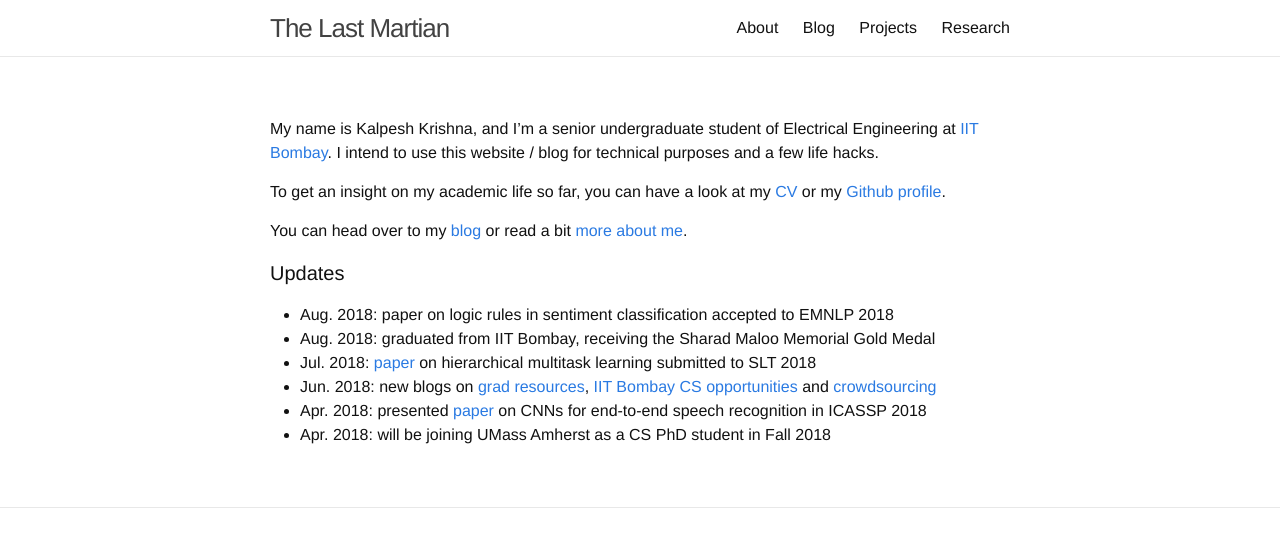
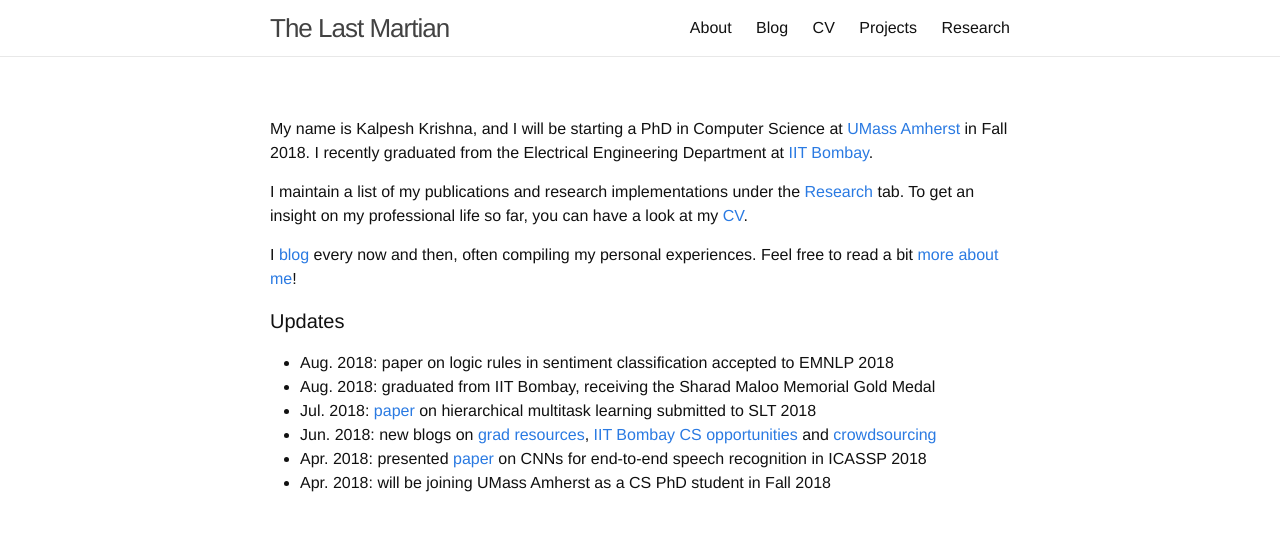
Before and after one commit to martiansideofthemoon/martiansideofthemoon.github.io, a Jekyll site: the page built from index.md, in a window 1280 px wide, cut to the strip 0-534 px from the top of the page. Built offline with Jekyll 4.4.1, drawn with Linux system fonts in a browser that asks for light colours; comment, search, counter and statistics services are not loaded.

Commit message:
Adding CV tab

```diff
--- a/index.md
+++ b/index.md
@@ -3,11 +3,11 @@ layout: page
 ---
 {% include JB/setup %}
 
-My name is Kalpesh Krishna, and I'm a senior undergraduate student of Electrical Engineering at [IIT Bombay](http://iitb.ac.in). I intend to use this website / blog for technical purposes and a few life hacks.
+My name is Kalpesh Krishna, and I will be starting a PhD in Computer Science at [UMass Amherst](http://cs.umass.edu/) in Fall 2018. I recently graduated from the Electrical Engineering Department at [IIT Bombay](http://iitb.ac.in).
 
-To get an insight on my academic life so far, you can have a look at my [CV]({{ site.url }}/assets/cv_long.pdf) or my [Github profile](https://github.com/martiansideofthemoon).
+I maintain a list of my publications and research implementations under the [Research]({{ site.url }}/research) tab. To get an insight on my professional life so far, you can have a look at my [CV]({{ site.url }}/assets/cv_long.pdf).
 
-You can head over to my [blog](http://martiansideofthemoon.github.io/archive.html) or read a bit [more about me](http://martiansideofthemoon.github.io/about/).
+I [blog](http://martiansideofthemoon.github.io/archive.html) every now and then, often compiling my personal experiences. Feel free to read a bit [more about me](http://martiansideofthemoon.github.io/about/)!
 
 #### Updates
 
```
Also changed, not shown: _pages/about.md (+3 -3 lines), _pages/cv.md (added, +7 -0 lines).
